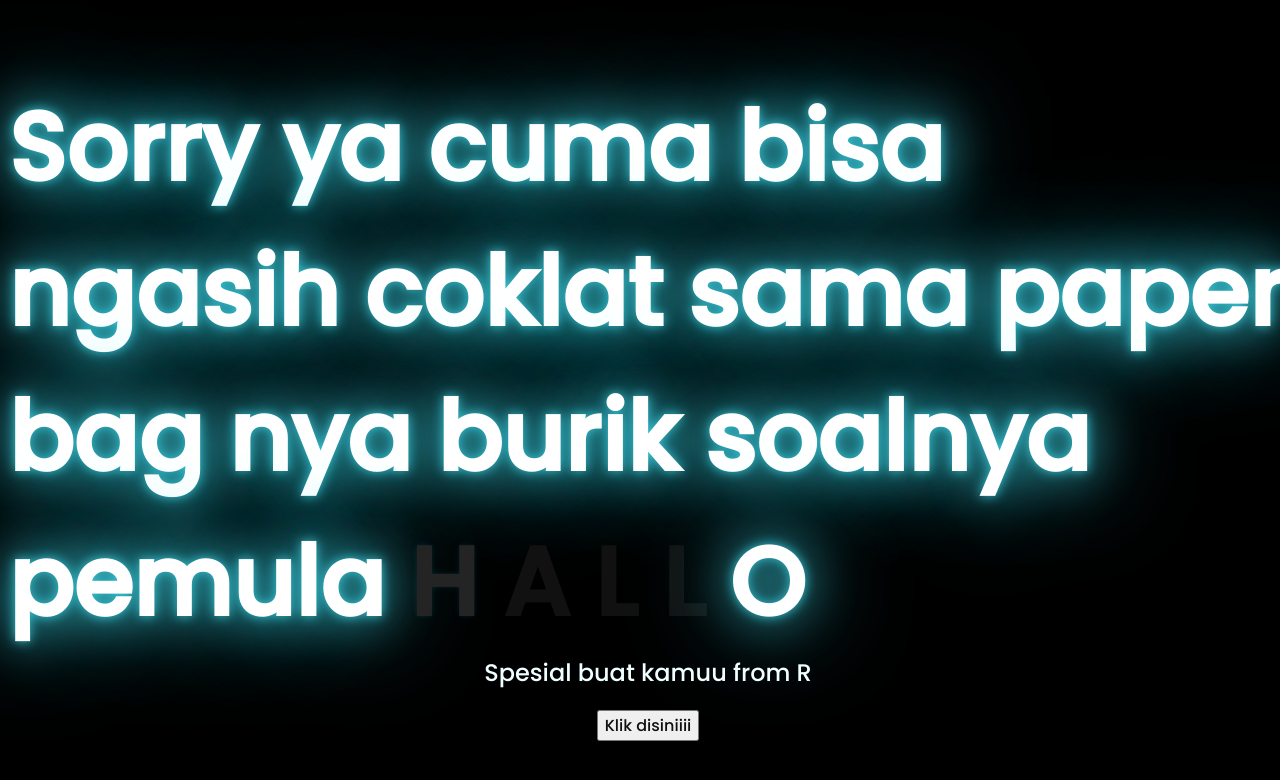
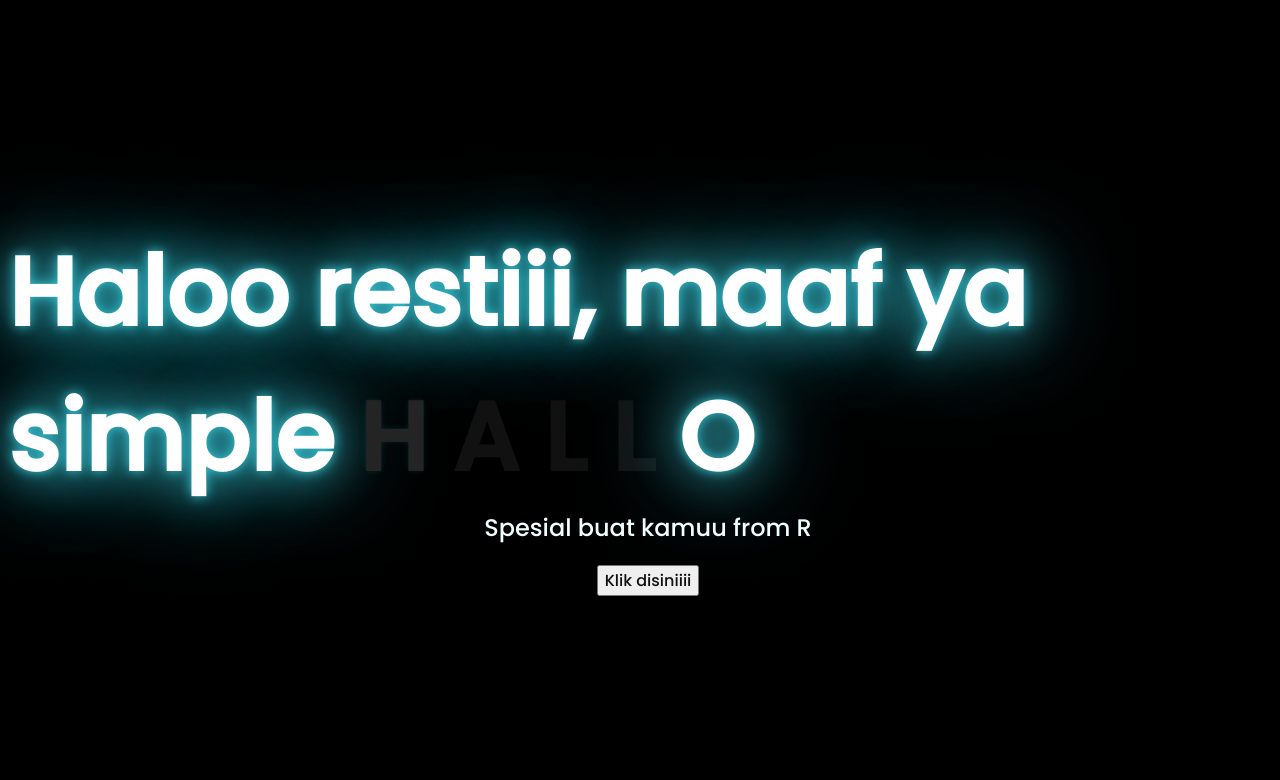
Before and after one commit to Kennnnnnnnnnnnnnnnnnnnnnnnnnnnn/ravly, a plain HTML site: page index.html in a window 1280 px wide. Drawn offline with Linux system fonts and the light colour scheme.

Commit message:
Add files via upload

```diff
--- a/index.html
+++ b/index.html
@@ -10,7 +10,7 @@
 </head>
 <body>
     <div class="greetings">
-    <span>Sorry ya cuma bisa ngasih coklat sama paper bag nya burik soalnya pemula</span -->
+    <span>Haloo restiii, maaf ya simple</span -->
         <span>H</span>
         <span>A</span>
         <span>L</span>
```
